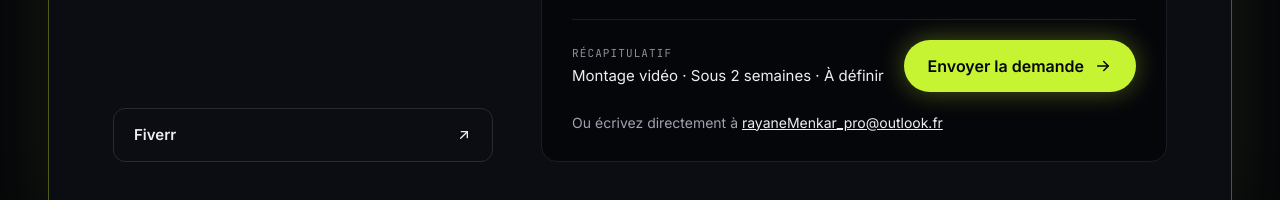
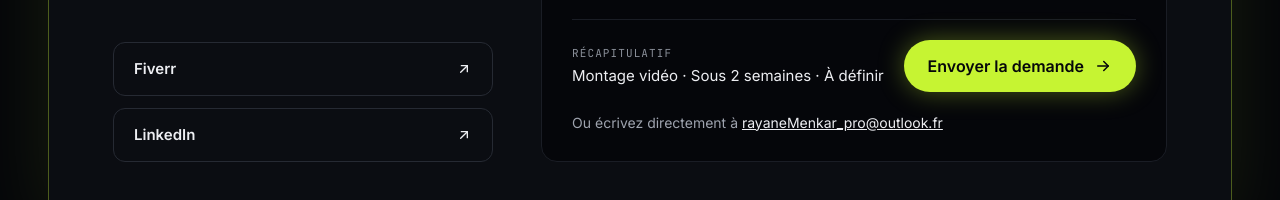
Before and after one commit to RayaneMkr/cutcode, a plain HTML site: page index.html in a window 1280 px wide. Shown: the part 7416-7616 px from the top of the page. Drawn offline with Linux system fonts and the light colour scheme; animation ran at ten frames a second.

Commit message:
Lien LinkedIn dans le contact
Co-Authored-By: Claude Opus 5.5 <noreply@anthropic.com>
Claude-Session: https://claude.ai/code/session_01LvQRYooUJ3gztCcvWgPfjP

```diff
--- a/index.html
+++ b/index.html
@@ -747,6 +747,9 @@ a{color:#EDEEF2}a:hover{color:#FFFFFF}
 <p style="margin: 0; font-size: 17px; line-height: 1.6; max-width: 420px; color: #9EA3AE">Choisissez quelques options : votre demande est prête à partir en un clic.</p>
 <div style="display: flex; flex-direction: column; gap: 12px; margin-top: auto">
 <a href="https://www.fiverr.com/slmbyy" target="_blank" rel="noopener" style="display: flex; justify-content: space-between; align-items: center; min-height: 52px; padding: 0 20px; border-radius: 12px; border: 1px solid #262A33; color: #EDEEF2; text-decoration: none; font-weight: 600; font-size: 15px">Fiverr
+<svg width="16" height="16" viewBox="0 0 24 24" fill="none" stroke="currentColor" stroke-width="2" stroke-linecap="round" stroke-linejoin="round" aria-hidden="true"><path d="M7 17L17 7"></path><path d="M8 7h9v9"></path></svg>
+</a>
+<a href="https://www.linkedin.com/in/rayane-menkar-147144271/" target="_blank" rel="noopener" style="display: flex; justify-content: space-between; align-items: center; min-height: 52px; padding: 0 20px; border-radius: 12px; border: 1px solid #262A33; color: #EDEEF2; text-decoration: none; font-weight: 600; font-size: 15px">LinkedIn
 <svg width="16" height="16" viewBox="0 0 24 24" fill="none" stroke="currentColor" stroke-width="2" stroke-linecap="round" stroke-linejoin="round" aria-hidden="true"><path d="M7 17L17 7"></path><path d="M8 7h9v9"></path></svg>
 </a>
 </div>
```
